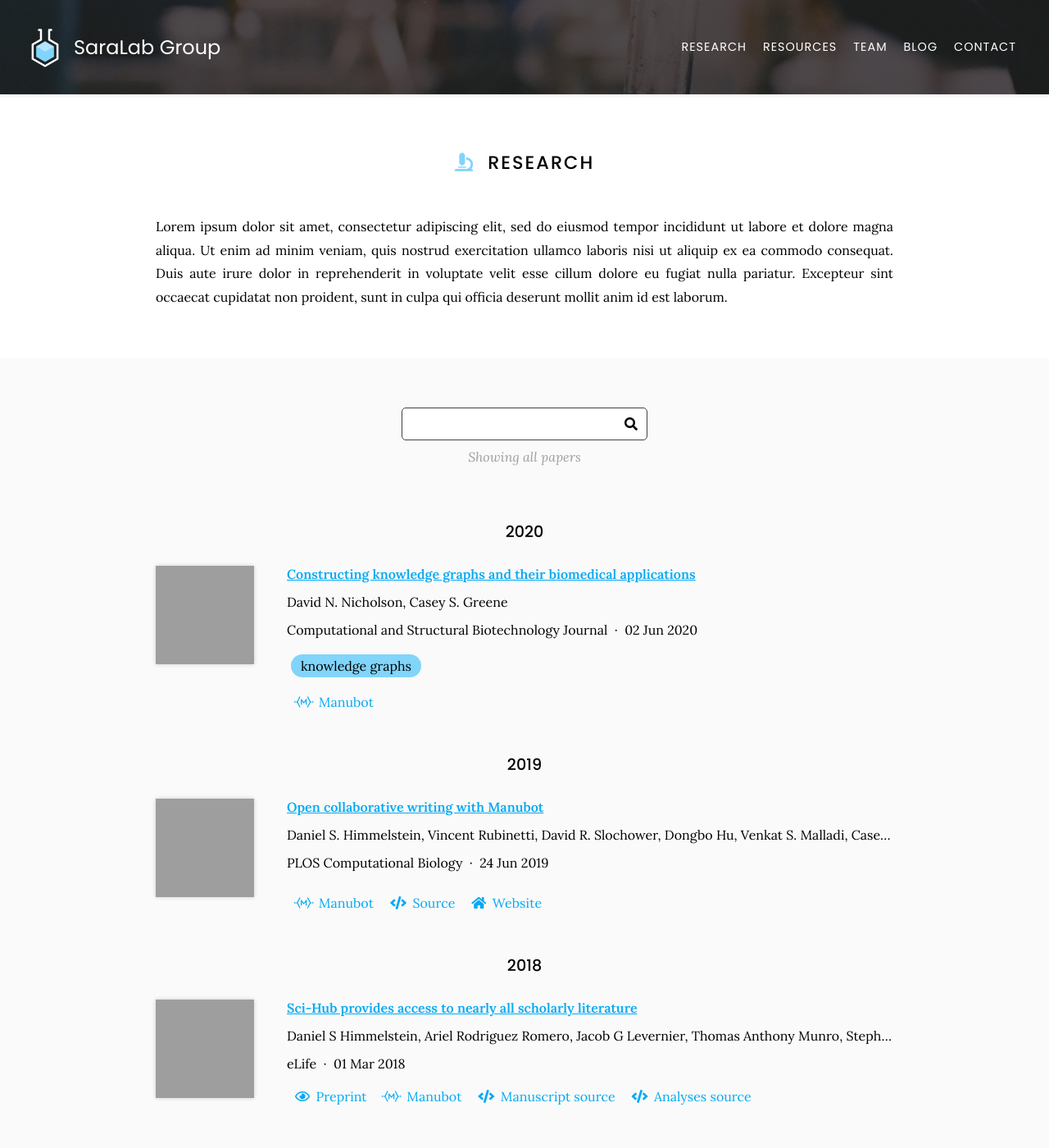
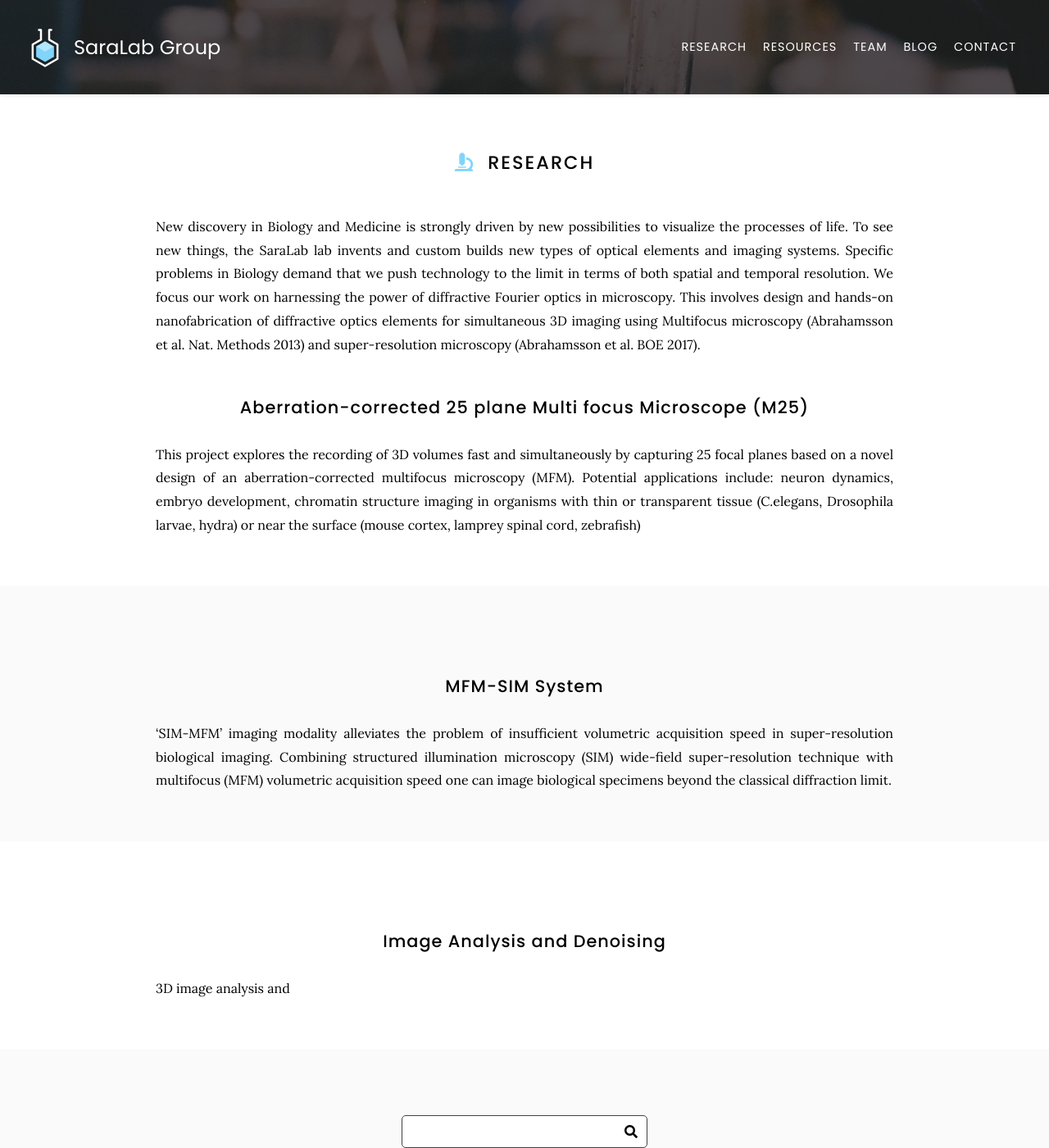
Before and after one commit to SaraLab-Group/saralab-website, a Jekyll site: the page built from research/index.md, in a window 1280 px wide and 1400 px high. Shown: the whole window at 82% size. Built offline with Jekyll 4.4.1, drawn with Linux system fonts in a browser that asks for light colours; nearby versions of some CDN libraries; grey boxes are pictures that could not be loaded.

Commit message:
Update index.md

```diff
--- a/research/index.md
+++ b/research/index.md
@@ -3,12 +3,16 @@ title: Research
 ---
 
 # <i class="fas fa-microscope"></i>Research
+New discovery in Biology and Medicine is strongly driven by new possibilities to visualize the processes of life. To see new things, the SaraLab lab invents and custom builds new types of optical elements and imaging systems. Specific problems in Biology demand that we push technology to the limit in terms of both spatial and temporal resolution. We focus our work on harnessing the power of diffractive Fourier optics in microscopy. This involves design and hands-on nanofabrication of diffractive optics elements for simultaneous 3D imaging using Multifocus microscopy (Abrahamsson et al. Nat. Methods 2013) and super-resolution microscopy (Abrahamsson et al. BOE 2017).
 
-Lorem ipsum dolor sit amet, consectetur adipiscing elit, sed do eiusmod tempor incididunt ut labore et dolore magna aliqua.
-Ut enim ad minim veniam, quis nostrud exercitation ullamco laboris nisi ut aliquip ex ea commodo consequat.
-Duis aute irure dolor in reprehenderit in voluptate velit esse cillum dolore eu fugiat nulla pariatur.
-Excepteur sint occaecat cupidatat non proident, sunt in culpa qui officia deserunt mollit anim id est laborum.
-
+## Aberration-corrected 25 plane Multi focus Microscope (M25)
+This project explores the recording of 3D volumes fast and simultaneously by capturing 25 focal planes based on a novel design of an aberration-corrected multifocus microscopy (MFM). Potential applications include: neuron dynamics, embryo development, chromatin structure imaging in organisms with thin or transparent tissue (C.elegans, Drosophila larvae, hydra) or near the surface (mouse cortex, lamprey spinal cord, zebrafish)
+<!-- section break -->
+## MFM-SIM System
+'SIM-MFM' imaging modality alleviates the problem of insufficient volumetric acquisition speed in super-resolution biological imaging. Combining structured illumination microscopy (SIM) wide-field super-resolution technique with multifocus (MFM) volumetric acquisition speed one can image biological specimens beyond the classical diffraction limit.
+<!-- section break -->
+## Image Analysis and Denoising
+3D image analysis and
 <!-- section break -->
 
 {% include card-search.html subject="papers" %}
```
